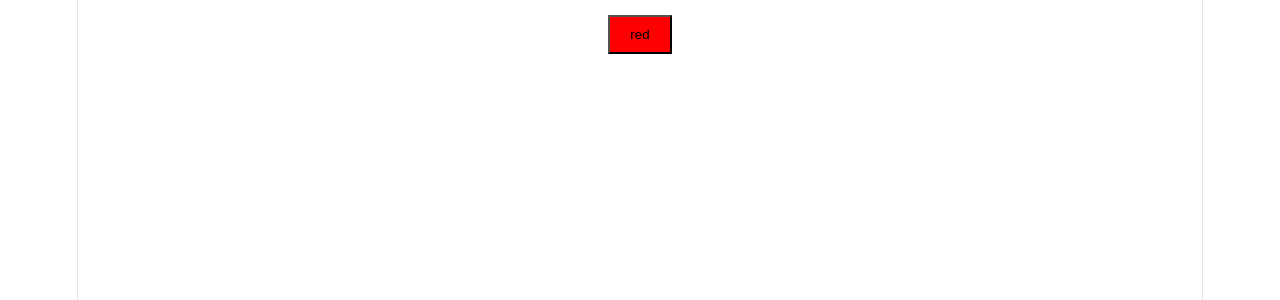
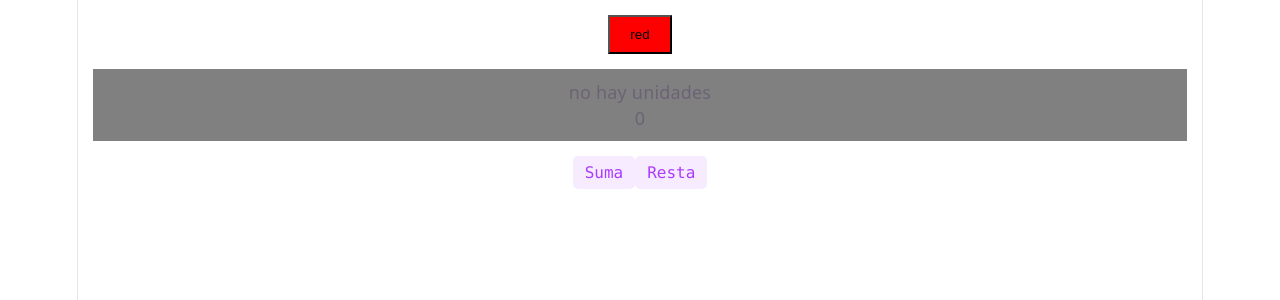
Before and after one commit to santiagobarua-glitch/react-proyecto-SantiagoBarua, a React (Vite) app: page / in a window 1280 px wide. Shown: the top 300 px of the page. Built offline with nearby package versions, Linux system fonts and the light colour scheme.

Commit message:
feat: add StockWarn component for stock management functionality

```diff
--- a/src/classThree/lesson 2/ContentClass3Lesson2.tsx
+++ b/src/classThree/lesson 2/ContentClass3Lesson2.tsx
@@ -1,9 +1,11 @@
+import StockWarn from "./StockWarn"
 import TrafficLight from "./TrafficLight"
 
 function Content() {
     return (
         <>
-            <TrafficLight />
+            <TrafficLight/>
+            <StockWarn />
         </>
     )
 }
--- /dev/null
+++ b/src/classThree/lesson 2/StockWarn.tsx
@@ -0,0 +1,33 @@
+import { useState } from "react";
+
+function StockWarn() {
+    const [count, setCount] = useState(0);
+    const message = count >= 1 ? 'disponible' : 'no hay unidades'
+
+    return (
+        <div>
+            <div style={{ margin: "15px", padding: "10px 20px", cursor: "pointer", backgroundColor: "grey" }}>
+                <p>{message}</p>
+                <p>{count}</p>
+            </div>
+            <button
+                type="button"
+                className="counter"
+                onClick={() => {
+                    setCount((count) => count + 1)}}
+            >
+                Suma
+            </button>
+            <button
+                type="button"
+                className="counter"
+                onClick={() => {
+                    setCount((count) => count - 1)}}
+            >
+                Resta
+            </button>
+        </div>
+    );
+}
+
+export default StockWarn;
```
